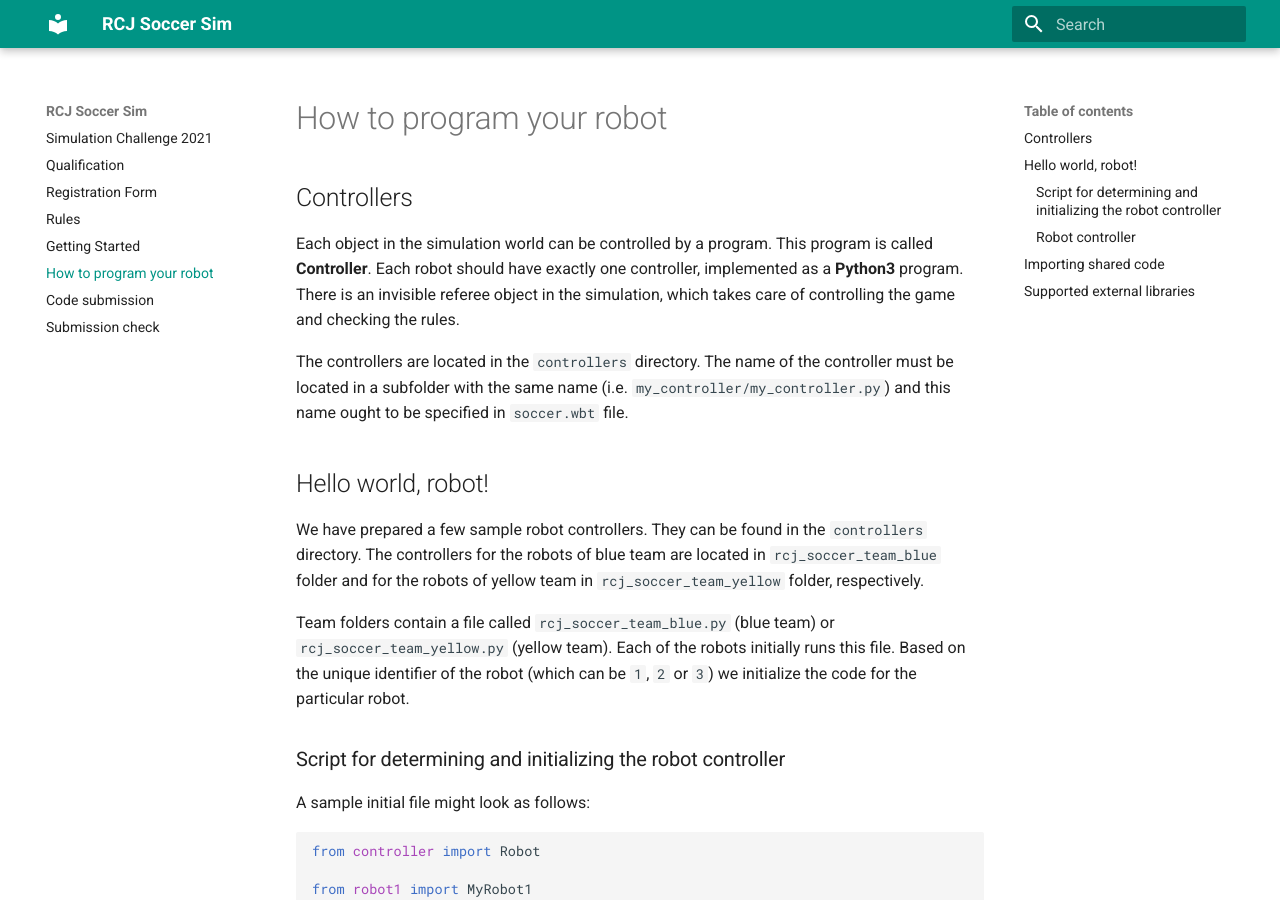
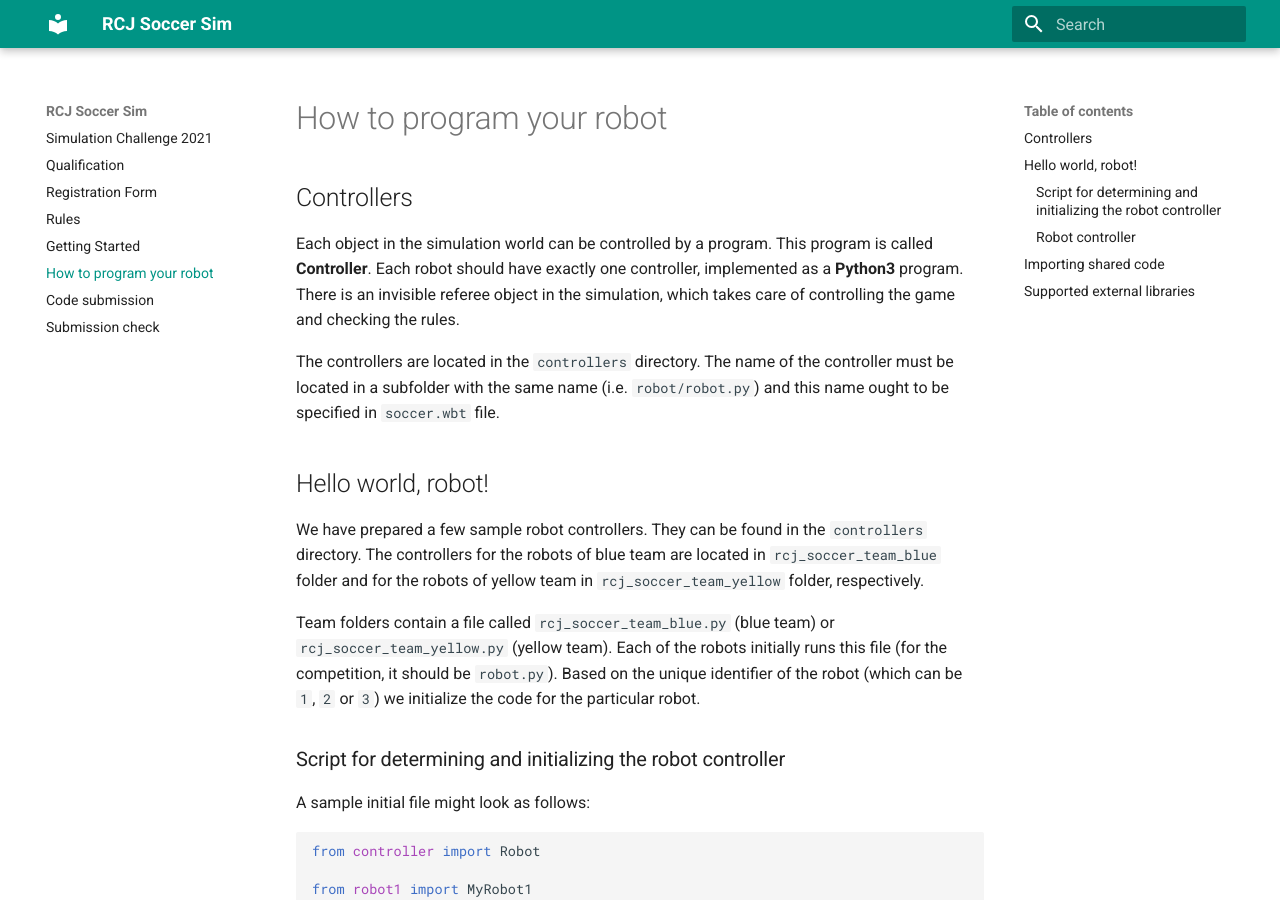
Before and after one commit to robocup-junior/rcj-soccersim, an MkDocs documentation site: the page built from docs/docs/how_to_robot.md, in a window 1280 px wide and 900 px high. Built offline with MkDocs 1.6.1 and Material for MkDocs 9.7.7, drawn with Linux system fonts in a browser that asks for light colours; some of the changed text lies outside the part shown.

Commit message:
docs: Change main program name to robot.py
Since the submission check expects a main program called robot.py, maybe it would be wise to use the same name in the explanation.

````diff
--- a/docs/docs/how_to_robot.md
+++ b/docs/docs/how_to_robot.md
@@ -8,7 +8,7 @@ one controller, implemented as a **Python3** program. There is an invisible refe
 which takes care of controlling the game and checking the rules.
 
 The controllers are located in the `controllers` directory. The name of the controller
-must be located in a subfolder with the same name (i.e. `my_controller/my_controller.py`)
+must be located in a subfolder with the same name (i.e. `robot/robot.py`)
 and this name ought to be specified in `soccer.wbt` file.
 
 ## Hello world, robot!
@@ -20,7 +20,7 @@ directory. The controllers for the robots of blue team are located in
 
 Team folders contain a file called `rcj_soccer_team_blue.py` (blue team)
 or `rcj_soccer_team_yellow.py` (yellow team). Each of the robots initially runs
-this file. Based on the unique identifier of the robot (which can be `1`, `2` or `3`)
+this file (for the competition, it should be `robot.py`). Based on the unique identifier of the robot (which can be `1`, `2` or `3`)
 we initialize the code for the particular robot.
 
 ### Script for determining and initializing the robot controller
@@ -262,8 +262,8 @@ Imagine you have the folder structure which looks like this
 
 ```
 controllers/
-├── team_name/
-│   └── team_name.py
+├── robot/
+│   └── robot.py
 │   └── robot1.py
 │   └── robot2.py
 │   └── robot3.py
@@ -278,7 +278,7 @@ import utils
 ```
 
 and use the shared code rather than copying it into each of the controllers.
-Do not import anything from `team_name.py` file, otherwise you might get
+Do not import anything from `robot.py` file, otherwise you might get
 cyclic import problem.
 
 ## Supported external libraries
````
